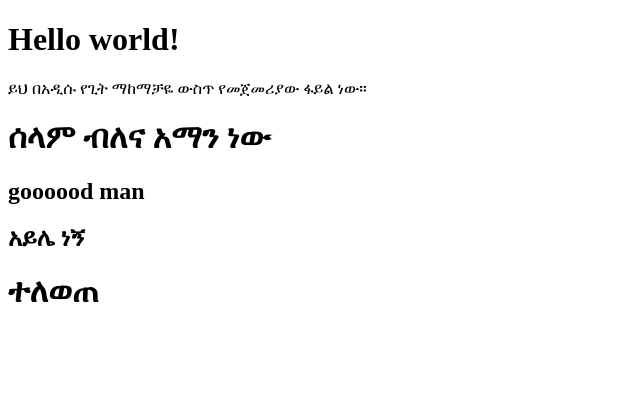
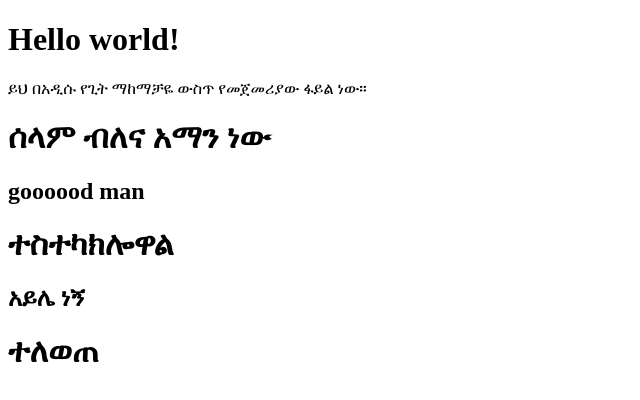
Before and after one commit to haile-mamo/ss, a plain HTML site: page index.html in a window 1280 px wide. Shown: the whole page, without its empty margins (0-640 px from the left). Drawn offline with Linux system fonts and the light colour scheme.

Commit message:
Update index.html
change

```diff
--- a/index.html
+++ b/index.html
@@ -9,6 +9,7 @@
 <p>ይህ በአዲሱ የጊት ማከማቻዬ ውስጥ የመጀመሪያው ፋይል ነው።</p>
 <h1>ሰላም ብለና አማን ነው</h1>
 <h2>goooood man</h2>
+  <h1>ተስተካክሎዋል</h1>
 <h2>አይሌ ነኝ</h2>
 <h1>ተለወጠ</h1>
 </body>
```
